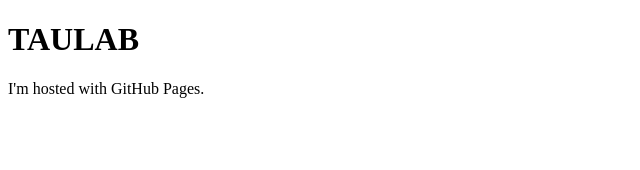
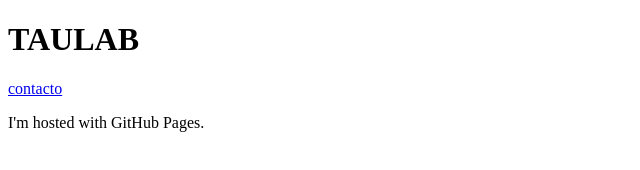
Before and after one commit to clacholoton/clacholoton.github.io, a plain HTML site: page index.html in a window 1280 px wide. Shown: the whole page, without its empty margins (0-640 px from the left). Drawn offline with Linux system fonts and the light colour scheme.

Commit message:
Update index.html

```diff
--- a/index.html
+++ b/index.html
@@ -3,7 +3,7 @@
 
 <body>
     <h1>TAULAB</h1>
-    <a href="/tx2.html"> </a>
+    <a href="/tx2.html">contacto </a>
     <p>I'm hosted with GitHub Pages.</p>
 
 </body>
```
